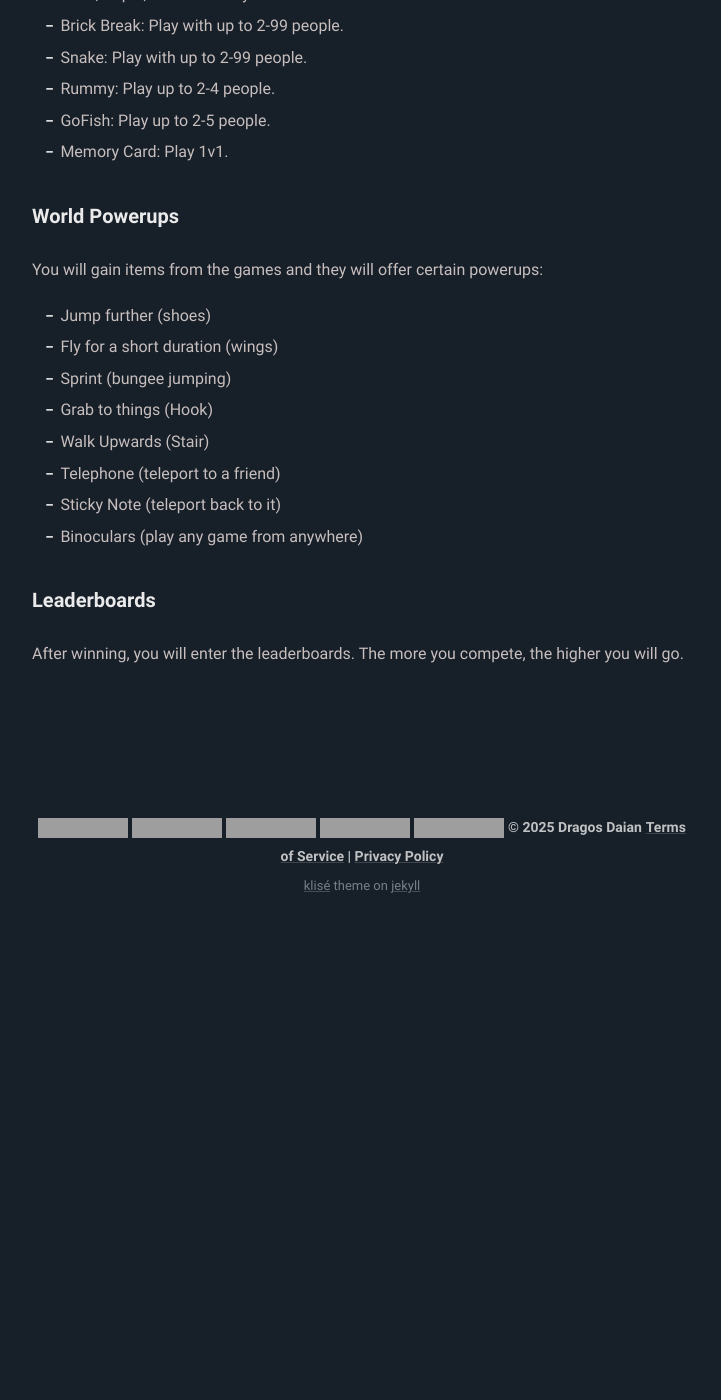
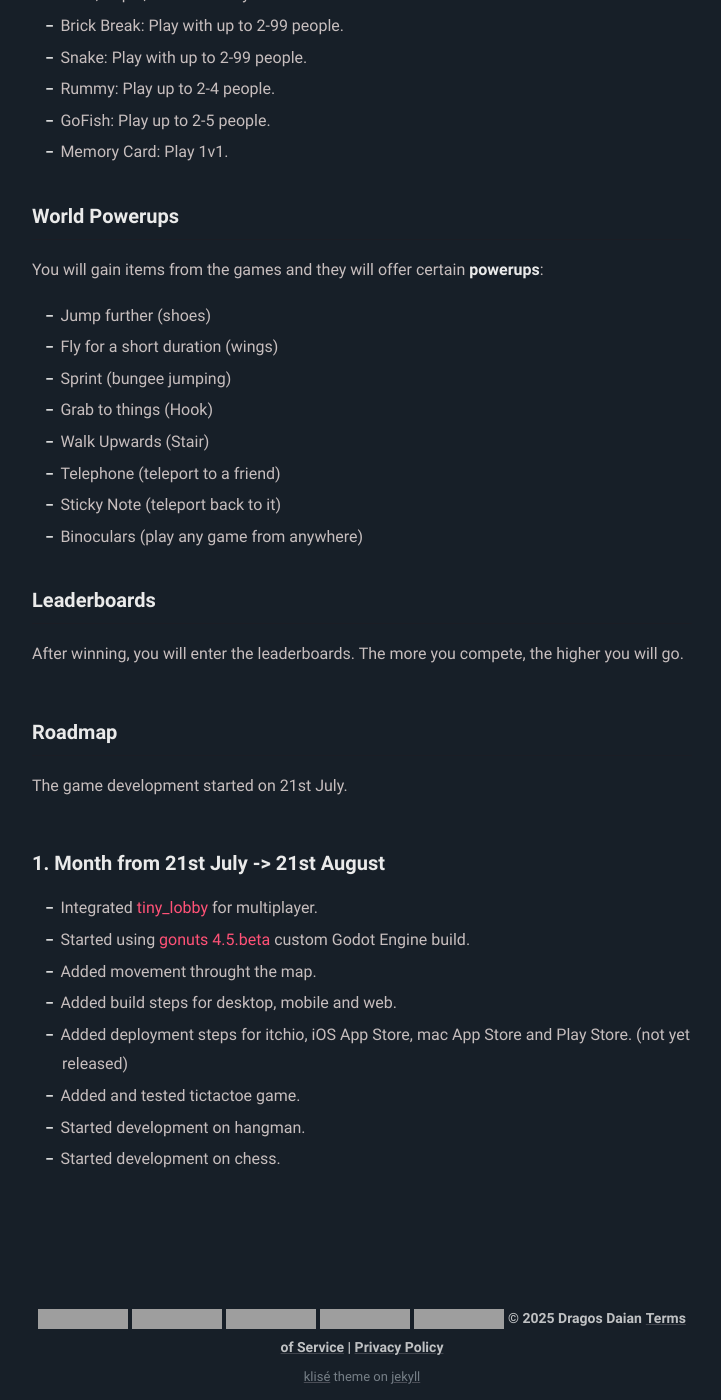
Before and after one commit to appsinacup/appsinacup.github.io, a Jekyll site: the page built from _pages/games.md, in a window 1280 px wide and 1400 px high, scrolled down 1108 px, cut to the strip 0-1400 px from the top of the window. Shown: the whole strip, without its empty margins (278-999 px from the left). Built offline with Jekyll 4.4.1, drawn with Linux system fonts in a browser that asks for light colours; before the commit the page ends 2038 px from its top, so only the background shows below that; some of the changed text lies outside the part shown; grey boxes are pictures that could not be loaded.

Commit message:
update timeline. Add gonuts reference.

```diff
--- a/_pages/games.md
+++ b/_pages/games.md
@@ -36,7 +36,7 @@ Throughout the world, you will encounter places where you can play games with ot
 
 ### World Powerups
 
-You will gain items from the games and they will offer certain powerups:
+You will gain items from the games and they will offer certain **powerups**:
 
 - Jump further (shoes)
 - Fly for a short duration (wings)
@@ -50,3 +50,18 @@ You will gain items from the games and they will offer certain powerups:
 ### Leaderboards
 
 After winning, you will enter the leaderboards. The more you compete, the higher you will go.
+
+### Roadmap
+
+The game development started on 21st July.
+
+#### 1. Month from 21st July -> 21st August
+
+- Integrated [tiny_lobby](https://appsinacup.com/tiny-lobby/) for multiplayer.
+- Started using [gonuts 4.5.beta](https://appsinacup.com/gonuts-4-5-beta/) custom Godot Engine build.
+- Added movement throught the map.
+- Added build steps for desktop, mobile and web.
+- Added deployment steps for itchio, iOS App Store, mac App Store and Play Store. (not yet released)
+- Added and tested tictactoe game.
+- Started development on hangman.
+- Started development on chess.
```
Also changed, not shown: other parts of _pages/games.md (+2 -2 lines), _pages/tools.md (+12 -1 lines), _posts/2025-07-21-minigame-park-design-document.md (+1 -1 lines), _posts/2025-08-19-gonuts-4-5-beta.md (added, +27 -0 lines), assets/img/gonuts/gonuts.png (added), assets/img/gonuts/gonuts_128.png (added).
